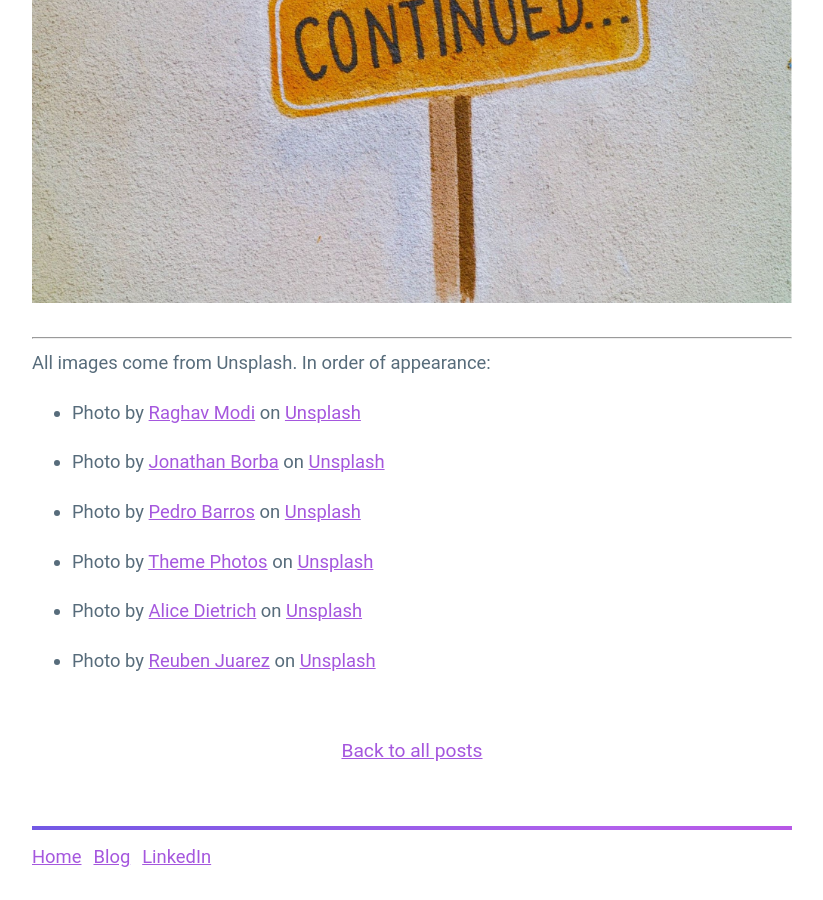
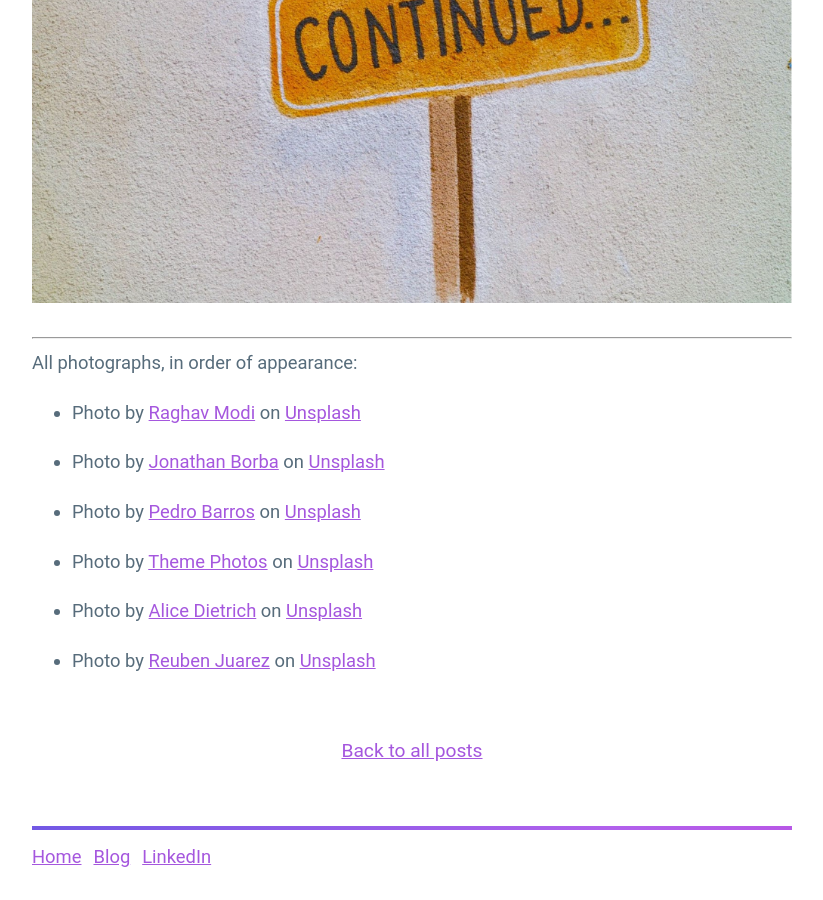
Before and after one commit to guillermodlpa/site, a Jekyll site: the page built from _posts/2021-12-08-growth-of-direct-reports.markdown, in a window 1280 px wide and 900 px high, scrolled down 7916 px. Shown: the whole window, without its empty margins (228-1051 px from the left). Built offline with Jekyll 4.4.1, drawn with Linux system fonts in a browser that asks for light colours.

Commit message:
Updated Growth Of Direct Reports

```diff
--- a/_posts/2021-12-08-growth-of-direct-reports.markdown
+++ b/_posts/2021-12-08-growth-of-direct-reports.markdown
@@ -117,7 +117,7 @@ So I'm quite happy with the results of my growth area! But it's a work in progre
 
 ----
 
-All images come from Unsplash. In order of appearance:
+All photographs, in order of appearance:
 
 * Photo by [Raghav Modi](https://unsplash.com/@raghavmodi?utm_source=unsplash&utm_medium=referral&utm_content=creditCopyText) on [Unsplash](https://unsplash.com/s/photos/painting?utm_source=unsplash&utm_medium=referral&utm_content=creditCopyText)
 
```
